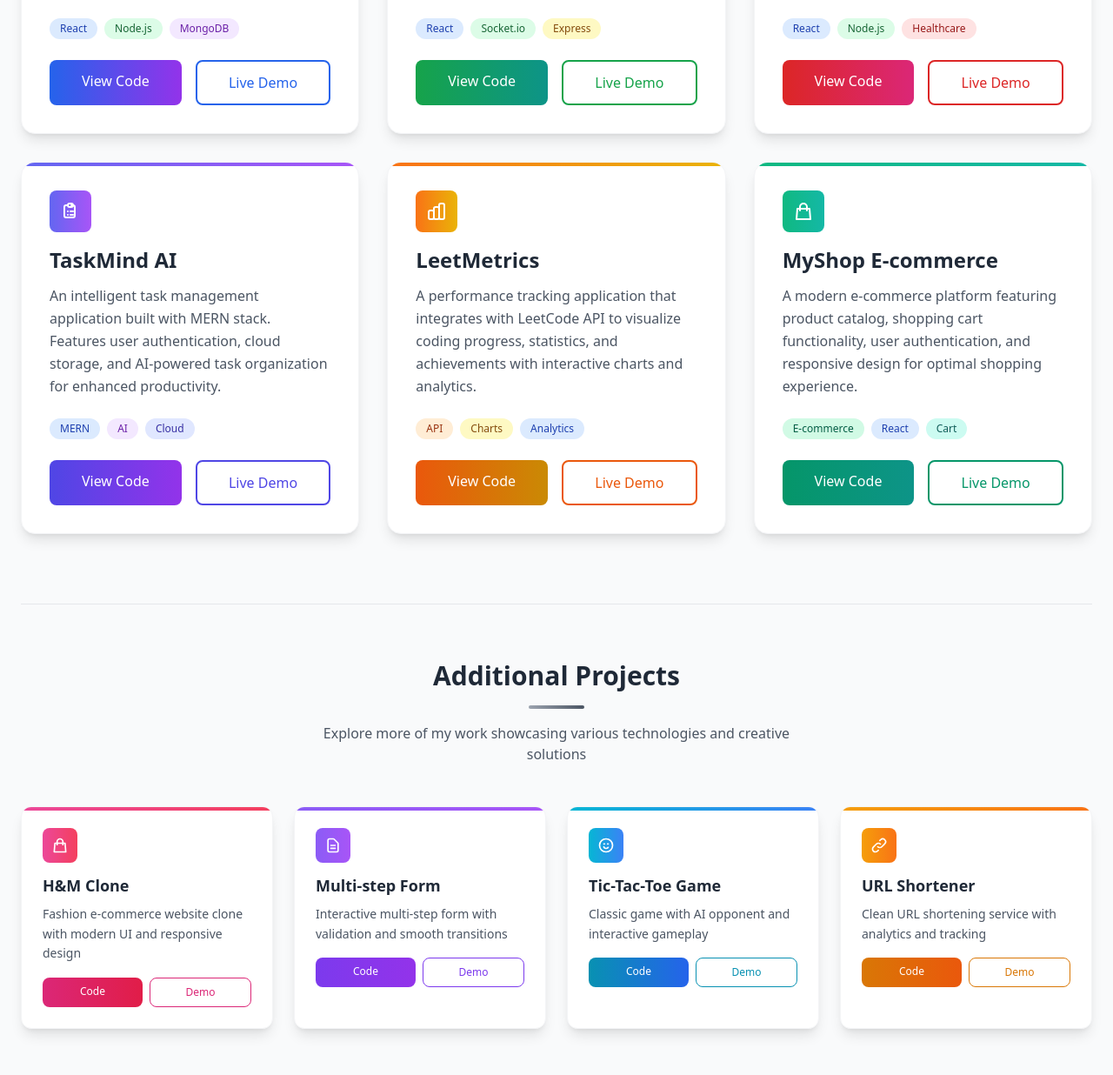
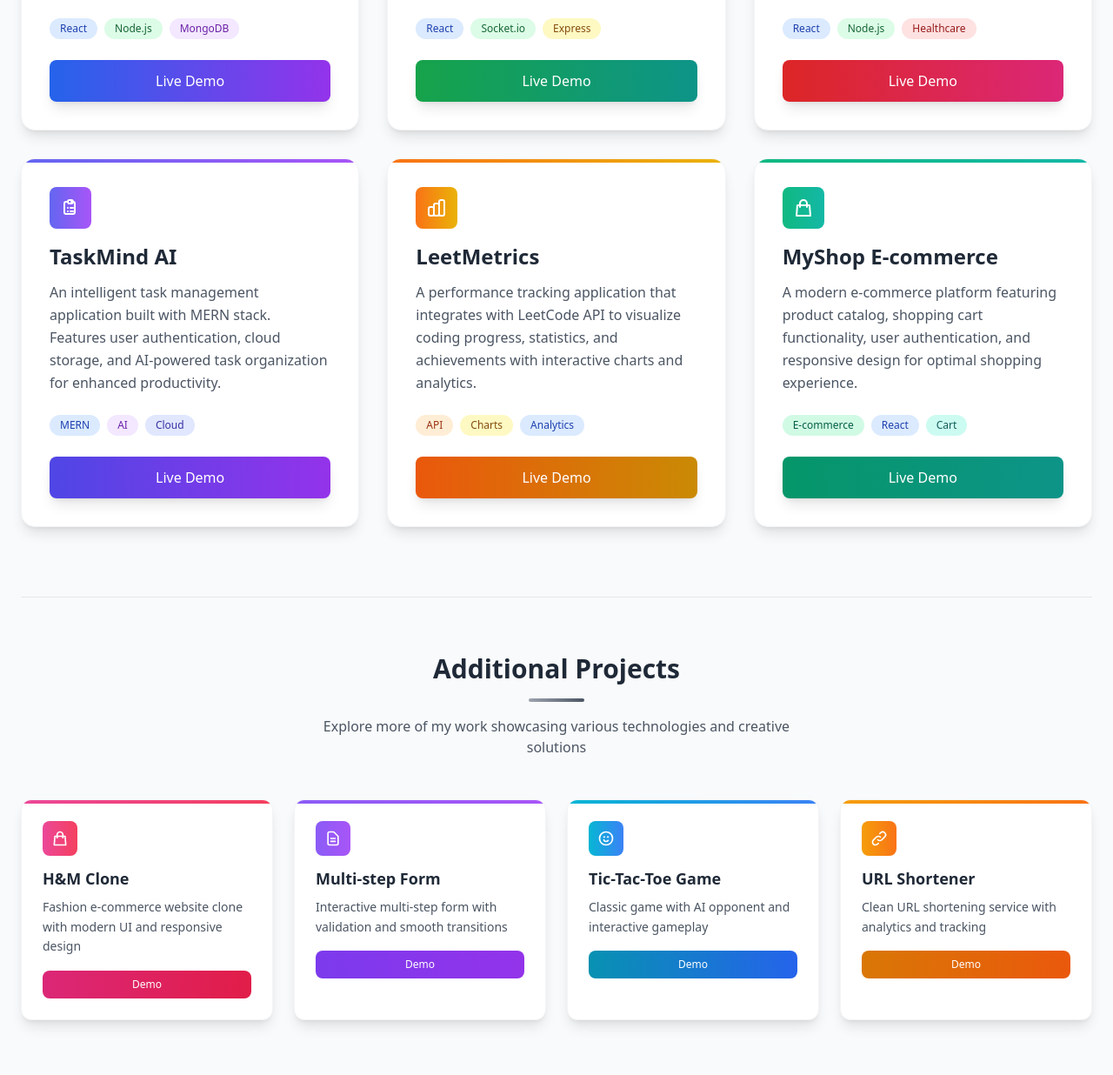
Before and after one commit to viveksharma5970/viveksharma5970.github.io, a plain HTML site: page index.html in a window 1280 px wide. Shown: the part 2684-3920 px from the top of the page at 87% size. Drawn offline with nearby package versions, Linux system fonts and the light colour scheme.

Commit message:
minor updates

```diff
--- a/index.html
+++ b/index.html
@@ -293,17 +293,17 @@
           </div>
 
           <div class="flex gap-4">
-            <a
+            <!-- <a
               href="https://github.com/viveksharma5970/SlotSwapper"
               target="_blank"
               class="flex-1 text-center px-4 py-3 bg-gradient-to-r from-blue-600 to-purple-600 text-white rounded-lg hover:from-blue-700 hover:to-purple-700 transition-all duration-300 transform hover:scale-105 font-medium"
             >
               View Code
-            </a>
+            </a> -->
             <a
               href="https://slot-swapper-three.vercel.app/"
               target="_blank"
-              class="flex-1 text-center px-4 py-3 border-2 border-blue-600 text-blue-600 rounded-lg hover:bg-blue-600 hover:text-white transition-all duration-300 font-medium"
+              class="w-full text-center px-4 py-3 bg-gradient-to-r from-blue-600 to-purple-600 text-white rounded-lg hover:from-blue-700 hover:to-purple-700 transition-all duration-300 transform hover:scale-105 shadow-lg hover:shadow-xl font-medium"
             >
               Live Demo
             </a>
@@ -332,17 +332,17 @@
           </div>
 
           <div class="flex gap-4">
-            <a
+            <!-- <a
               href="https://github.com/viveksharma5970/SlotSwapper"
               target="_blank"
               class="flex-1 text-center px-4 py-3 bg-gradient-to-r from-green-600 to-teal-600 text-white rounded-lg hover:from-green-700 hover:to-teal-700 transition-all duration-300 transform hover:scale-105 font-medium"
             >
               View Code
-            </a>
+            </a> -->
             <a
               href="https://sparky-chat-app.vercel.app"
               target="_blank"
-              class="flex-1 text-center px-4 py-3 border-2 border-green-600 text-green-600 rounded-lg hover:bg-green-600 hover:text-white transition-all duration-300 font-medium"
+              class="w-full text-center px-4 py-3 bg-gradient-to-r from-green-600 to-teal-600 text-white rounded-lg hover:from-green-700 hover:to-teal-700 transition-all duration-300 transform hover:scale-105 shadow-lg hover:shadow-xl font-medium"
             >
               Live Demo
             </a>
@@ -371,17 +371,17 @@
           </div>
 
           <div class="flex gap-4">
-            <a
+            <!-- <a
               href="https://github.com/viveksharma5970/Healthcare_System"
               target="_blank"
               class="flex-1 text-center px-4 py-3 bg-gradient-to-r from-red-600 to-pink-600 text-white rounded-lg hover:from-red-700 hover:to-pink-700 transition-all duration-300 transform hover:scale-105 font-medium"
             >
               View Code
-            </a>
+            </a> -->
             <a
               href="https://healthcare-system-84x9.vercel.app"
               target="_blank"
-              class="flex-1 text-center px-4 py-3 border-2 border-red-600 text-red-600 rounded-lg hover:bg-red-600 hover:text-white transition-all duration-300 font-medium"
+              class="w-full text-center px-4 py-3 bg-gradient-to-r from-red-600 to-pink-600 text-white rounded-lg hover:from-red-700 hover:to-pink-700 transition-all duration-300 transform hover:scale-105 shadow-lg hover:shadow-xl font-medium"
             >
               Live Demo
             </a>
@@ -410,17 +410,17 @@
           </div>
 
           <div class="flex gap-4">
-            <a
+            <!-- <a
               href="https://github.com/viveksharma5970/Personal-TodoList"
               target="_blank"
               class="flex-1 text-center px-4 py-3 bg-gradient-to-r from-indigo-600 to-purple-600 text-white rounded-lg hover:from-indigo-700 hover:to-purple-700 transition-all duration-300 transform hover:scale-105 font-medium"
             >
               View Code
-            </a>
+            </a> -->
             <a
               href="https://taskmind-iota.vercel.app"
               target="_blank"
-              class="flex-1 text-center px-4 py-3 border-2 border-indigo-600 text-indigo-600 rounded-lg hover:bg-indigo-600 hover:text-white transition-all duration-300 font-medium"
+              class="w-full text-center px-4 py-3 bg-gradient-to-r from-indigo-600 to-purple-600 text-white rounded-lg hover:from-indigo-700 hover:to-purple-700 transition-all duration-300 transform hover:scale-105 shadow-lg hover:shadow-xl font-medium"
             >
               Live Demo
             </a>
@@ -449,17 +449,17 @@
           </div>
 
           <div class="flex gap-4">
-            <a
+            <!-- <a
               href="https://github.com/viveksharma5970/leetMetric"
               target="_blank"
               class="flex-1 text-center px-4 py-3 bg-gradient-to-r from-orange-600 to-yellow-600 text-white rounded-lg hover:from-orange-700 hover:to-yellow-700 transition-all duration-300 transform hover:scale-105 font-medium"
             >
               View Code
-            </a>
+            </a> -->
             <a
               href="https://viveksharma5970.github.io/leetMetric"
               target="_blank"
-              class="flex-1 text-center px-4 py-3 border-2 border-orange-600 text-orange-600 rounded-lg hover:bg-orange-600 hover:text-white transition-all duration-300 font-medium"
+              class="w-full text-center px-4 py-3 bg-gradient-to-r from-orange-600 to-yellow-600 text-white rounded-lg hover:from-orange-700 hover:to-yellow-700 transition-all duration-300 transform hover:scale-105 shadow-lg hover:shadow-xl font-medium"
             >
               Live Demo
             </a>
@@ -488,17 +488,17 @@
           </div>
 
           <div class="flex gap-4">
-            <a
+            <!-- <a
               href="https://github.com/viveksharma5970/MyShop"
               target="_blank"
               class="flex-1 text-center px-4 py-3 bg-gradient-to-r from-emerald-600 to-teal-600 text-white rounded-lg hover:from-emerald-700 hover:to-teal-700 transition-all duration-300 transform hover:scale-105 font-medium"
             >
               View Code
-            </a>
+            </a> -->
             <a
               href="https://my-shop-gold.vercel.app"
               target="_blank"
-              class="flex-1 text-center px-4 py-3 border-2 border-emerald-600 text-emerald-600 rounded-lg hover:bg-emerald-600 hover:text-white transition-all duration-300 font-medium"
+              class="w-full text-center px-4 py-3 bg-gradient-to-r from-emerald-600 to-teal-600 text-white rounded-lg hover:from-emerald-700 hover:to-teal-700 transition-all duration-300 transform hover:scale-105 shadow-lg hover:shadow-xl font-medium"
             >
               Live Demo
             </a>
@@ -528,8 +528,8 @@
               <p class="text-gray-600 text-sm mb-4 leading-relaxed">Fashion e-commerce website clone with modern UI and responsive design</p>
             </div>
             <div class="flex gap-2">
-              <a href="https://github.com/viveksharma5970/H-and-M-clone" target="_blank" class="flex-1 text-center text-xs px-3 py-2 bg-gradient-to-r from-pink-600 to-rose-600 text-white rounded-lg hover:from-pink-700 hover:to-rose-700 transition font-medium">Code</a>
-              <a href="https://h-and-m-clone.vercel.app" target="_blank" class="flex-1 text-center text-xs px-3 py-2 border border-pink-600 text-pink-600 rounded-lg hover:bg-pink-50 transition font-medium">Demo</a>
+              <!-- <a href="https://github.com/viveksharma5970/H-and-M-clone" target="_blank" class="flex-1 text-center text-xs px-3 py-2 bg-gradient-to-r from-pink-600 to-rose-600 text-white rounded-lg hover:from-pink-700 hover:to-rose-700 transition font-medium">Code</a> -->
+              <a href="https://h-and-m-clone.vercel.app" target="_blank" class="w-full text-center text-xs px-3 py-2 bg-gradient-to-r from-pink-600 to-rose-600 text-white rounded-lg hover:from-pink-700 hover:to-rose-700 transition font-medium">Demo</a>
             </div>
           </div>
 
@@ -545,8 +545,8 @@
               <p class="text-gray-600 text-sm mb-4 leading-relaxed">Interactive multi-step form with validation and smooth transitions</p>
             </div>
             <div class="flex gap-2">
-              <a href="https://github.com/viveksharma5970/MultiScreen-Form" target="_blank" class="flex-1 text-center text-xs px-3 py-2 bg-gradient-to-r from-violet-600 to-purple-600 text-white rounded-lg hover:from-violet-700 hover:to-purple-700 transition font-medium">Code</a>
-              <a href="https://multi-screen-form.vercel.app" target="_blank" class="flex-1 text-center text-xs px-3 py-2 border border-violet-600 text-violet-600 rounded-lg hover:bg-violet-50 transition font-medium">Demo</a>
+              <!-- <a href="https://github.com/viveksharma5970/MultiScreen-Form" target="_blank" class="flex-1 text-center text-xs px-3 py-2 bg-gradient-to-r from-violet-600 to-purple-600 text-white rounded-lg hover:from-violet-700 hover:to-purple-700 transition font-medium">Code</a> -->
+              <a href="https://multi-screen-form.vercel.app" target="_blank" class="w-full text-center text-xs px-3 py-2 bg-gradient-to-r from-violet-600 to-purple-600 text-white rounded-lg hover:from-violet-700 hover:to-purple-700 transition font-medium">Demo</a>
             </div>
           </div>
 
@@ -562,8 +562,8 @@
               <p class="text-gray-600 text-sm mb-4 leading-relaxed">Classic game with AI opponent and interactive gameplay</p>
             </div>
             <div class="flex gap-2">
-              <a href="https://github.com/viveksharma5970/Tic-Tac-Toe-Game" target="_blank" class="flex-1 text-center text-xs px-3 py-2 bg-gradient-to-r from-cyan-600 to-blue-600 text-white rounded-lg hover:from-cyan-700 hover:to-blue-700 transition font-medium">Code</a>
-              <a href="https://tic-tac-toe-game-two-opal.vercel.app" target="_blank" class="flex-1 text-center text-xs px-3 py-2 border border-cyan-600 text-cyan-600 rounded-lg hover:bg-cyan-50 transition font-medium">Demo</a>
+              <!-- <a href="https://github.com/viveksharma5970/Tic-Tac-Toe-Game" target="_blank" class="flex-1 text-center text-xs px-3 py-2 bg-gradient-to-r from-cyan-600 to-blue-600 text-white rounded-lg hover:from-cyan-700 hover:to-blue-700 transition font-medium">Code</a> -->
+              <a href="https://tic-tac-toe-game-two-opal.vercel.app" target="_blank" class="w-full text-center text-xs px-3 py-2 bg-gradient-to-r from-cyan-600 to-blue-600 text-white rounded-lg hover:from-cyan-700 hover:to-blue-700 transition font-medium">Demo</a>
             </div>
           </div>
 
@@ -579,8 +579,8 @@
               <p class="text-gray-600 text-sm mb-4 leading-relaxed">Clean URL shortening service with analytics and tracking</p>
             </div>
             <div class="flex gap-2">
-              <a href="https://github.com/viveksharma5970/Shortern-URL" target="_blank" class="flex-1 text-center text-xs px-3 py-2 bg-gradient-to-r from-amber-600 to-orange-600 text-white rounded-lg hover:from-amber-700 hover:to-orange-700 transition font-medium">Code</a>
-              <a href="https://shortern-url-ashy.vercel.app/" target="_blank" class="flex-1 text-center text-xs px-3 py-2 border border-amber-600 text-amber-600 rounded-lg hover:bg-amber-50 transition font-medium">Demo</a>
+              <!-- <a href="https://github.com/viveksharma5970/Shortern-URL" target="_blank" class="flex-1 text-center text-xs px-3 py-2 bg-gradient-to-r from-amber-600 to-orange-600 text-white rounded-lg hover:from-amber-700 hover:to-orange-700 transition font-medium">Code</a> -->
+              <a href="https://shortern-url-ashy.vercel.app/" target="_blank" class="w-full text-center text-xs px-3 py-2 bg-gradient-to-r from-amber-600 to-orange-600 text-white rounded-lg hover:from-amber-700 hover:to-orange-700 transition font-medium">Demo</a>
             </div>
           </div>
         </div>
```
